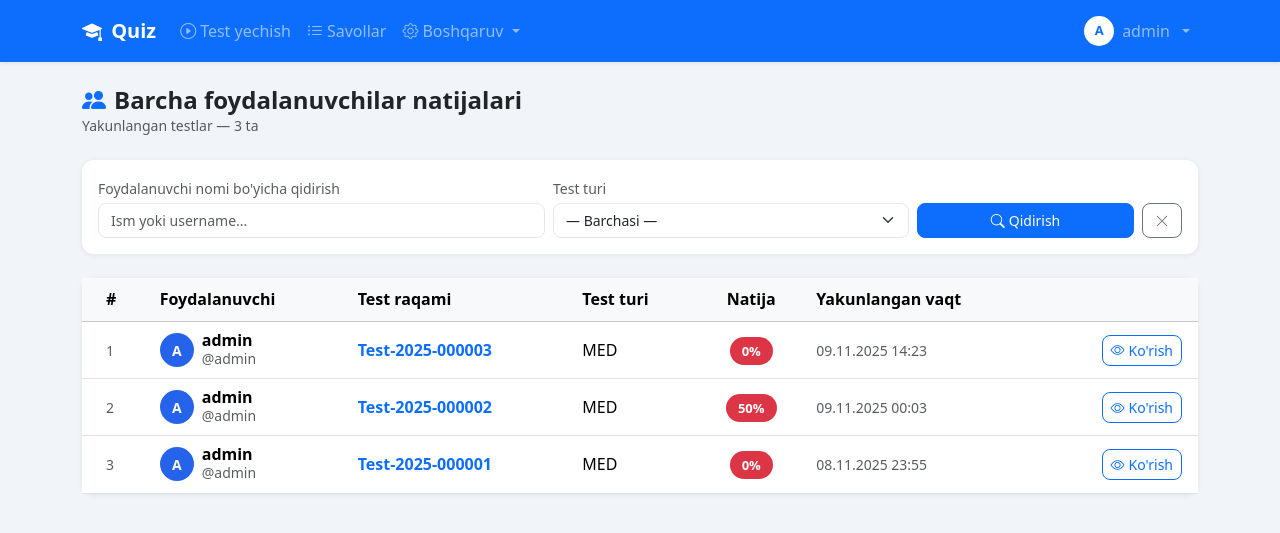
After one commit to tel0707/quiz_app, a Django app: page /quiz/all-results/ in a window 1280 px wide. The commit adds this page. Shown: the top 533 px of the page. Run offline with Django 4.2, Linux system fonts and the light colour scheme; a user stored in the database is signed in; data comes from the database, SQL or seed files in the repository.

Commit message:
feat: admin uchun barcha foydalanuvchilar natijalarini ko'rish sahifasi
- all_quiz_results view qo'shildi (faqat superuser uchun)
- Foydalanuvchi ismi, username, test turi, ball va sana ko'rsatiladi
- Username va test turi bo'yicha filter/qidiruv imkoniyati
- result_users superuser uchun istalgan foydalanuvchi testini ko'ra oladi
- Navbar Boshqaruv menusiga "Barcha natijalar" havolasi qo'shildi

Co-Authored-By: Claude Sonnet 4.6 <noreply@anthropic.com>

```diff
--- /dev/null
+++ b/quiz/templates/quiz/all_results.html
@@ -0,0 +1,196 @@
+{% extends 'quiz/base.html' %}
+{% block title %}Barcha natijalar{% endblock %}
+
+{% block extra_css %}
+<style>
+    .score-badge {
+        min-width: 60px;
+        font-size: 13px;
+        font-weight: 700;
+        padding: 5px 12px;
+        border-radius: 20px;
+    }
+    .avatar {
+        width: 34px; height: 34px;
+        border-radius: 50%;
+        background: #2563eb;
+        color: #fff;
+        font-weight: 700;
+        font-size: 14px;
+        display: inline-flex;
+        align-items: center;
+        justify-content: center;
+        flex-shrink: 0;
+    }
+    .filter-form .form-control,
+    .filter-form .form-select {
+        border-radius: 8px;
+        border: 1.5px solid #e5e7eb;
+        font-size: 14px;
+    }
+    .filter-form .btn { border-radius: 8px; font-size: 14px; }
+    .page-link { border-radius: 8px !important; margin: 2px; }
+    .page-item.active .page-link { background: #2563eb; border-color: #2563eb; }
+</style>
+{% endblock %}
+
+{% block content %}
+
+<!-- Header -->
+<div class="d-flex align-items-center justify-content-between mb-4">
+    <div>
+        <h4 class="fw-bold mb-0">
+            <i class="bi bi-people-fill me-2 text-primary"></i>Barcha foydalanuvchilar natijalari
+        </h4>
+        <p class="text-muted small mb-0">Yakunlangan testlar — {{ page_obj.paginator.count }} ta</p>
+    </div>
+</div>
+
+<!-- Filters -->
+<form method="get" class="filter-form card p-3 mb-4">
+    <div class="row g-2 align-items-end">
+        <div class="col-md-5">
+            <label class="form-label small text-muted mb-1">Foydalanuvchi nomi bo'yicha qidirish</label>
+            <input type="text" name="q" value="{{ search }}" class="form-control"
+                   placeholder="Ism yoki username...">
+        </div>
+        <div class="col-md-4">
+            <label class="form-label small text-muted mb-1">Test turi</label>
+            <select name="quiz_type" class="form-select">
+                <option value="">— Barchasi —</option>
+                {% for qt in quiz_types %}
+                <option value="{{ qt.pk }}" {% if selected_quiz_type == qt.pk|stringformat:"s" %}selected{% endif %}>
+                    {{ qt.name }}
+                </option>
+                {% endfor %}
+            </select>
+        </div>
+        <div class="col-md-3 d-flex gap-2">
+            <button type="submit" class="btn btn-primary flex-fill">
+                <i class="bi bi-search me-1"></i>Qidirish
+            </button>
+            <a href="{% url 'all_quiz_results' %}" class="btn btn-outline-secondary">
+                <i class="bi bi-x-lg"></i>
+            </a>
+        </div>
+    </div>
+</form>
+
+<!-- Table -->
+{% if page_obj.object_list %}
+<div class="card">
+    <div class="table-responsive">
+        <table class="table table-hover align-middle mb-0">
+            <thead class="table-light">
+                <tr>
+                    <th class="ps-4">#</th>
+                    <th>Foydalanuvchi</th>
+                    <th>Test raqami</th>
+                    <th>Test turi</th>
+                    <th class="text-center">Natija</th>
+                    <th>Yakunlangan vaqt</th>
+                    <th></th>
+                </tr>
+            </thead>
+            <tbody>
+                {% for quiz in page_obj %}
+                <tr>
+                    <td class="ps-4 text-muted small">
+                        {{ page_obj.start_index|add:forloop.counter0 }}
+                    </td>
+                    <td>
+                        <div class="d-flex align-items-center gap-2">
+                            <div class="avatar">
+                                {{ quiz.user.first_name|first|upper|default:quiz.user.username|first|upper }}
+                            </div>
+                            <div>
+                                <div class="fw-semibold lh-1">
+                                    {{ quiz.user.get_full_name|default:quiz.user.username }}
+                                </div>
+                                <div class="text-muted small">@{{ quiz.user.username }}</div>
+                            </div>
+                        </div>
+                    </td>
+                    <td>
+                        <span class="fw-semibold text-primary">{{ quiz.numbers }}</span>
+                    </td>
+                    <td>{{ quiz.quiz_type.name }}</td>
+                    <td class="text-center">
+                        <span class="score-badge
+                            {% if quiz.score >= 86 %}bg-success text-white
+                            {% elif quiz.score >= 71 %}bg-primary text-white
+                            {% elif quiz.score >= 56 %}bg-warning text-dark
+                            {% else %}bg-danger text-white{% endif %}">
+                            {{ quiz.score }}%
+                        </span>
+                    </td>
+                    <td class="text-muted small">{{ quiz.finished|date:"d.m.Y H:i" }}</td>
+                    <td class="text-end pe-3">
+                        <a href="{% url 'result_users' quiz.pk %}" class="btn btn-outline-primary btn-sm">
+                            <i class="bi bi-eye me-1"></i>Ko'rish
+                        </a>
+                    </td>
+                </tr>
+                {% endfor %}
+            </tbody>
+        </table>
+    </div>
+</div>
+
+<!-- Pagination -->
+{% if page_obj.has_other_pages %}
+<nav class="mt-4">
+    <ul class="pagination justify-content-center flex-wrap">
+        {% if page_obj.has_previous %}
+        <li class="page-item">
+            <a class="page-link" href="?page={{ page_obj.previous_page_number }}&q={{ search }}&quiz_type={{ selected_quiz_type }}">
+                <i class="bi bi-chevron-left"></i>
+            </a>
+        </li>
+        {% else %}
+        <li class="page-item disabled">
+            <span class="page-link"><i class="bi bi-chevron-left"></i></span>
+        </li>
+        {% endif %}
+
+        {% for i in page_obj.paginator.page_range %}
+            {% if page_obj.number == i %}
+                <li class="page-item active"><span class="page-link">{{ i }}</span></li>
+            {% elif i > page_obj.number|add:"-3" and i < page_obj.number|add:"3" %}
+                <li class="page-item">
+                    <a class="page-link" href="?page={{ i }}&q={{ search }}&quiz_type={{ selected_quiz_type }}">{{ i }}</a>
+                </li>
+            {% endif %}
+        {% endfor %}
+
+        {% if page_obj.has_next %}
+        <li class="page-item">
+            <a class="page-link" href="?page={{ page_obj.next_page_number }}&q={{ search }}&quiz_type={{ selected_quiz_type }}">
+                <i class="bi bi-chevron-right"></i>
+            </a>
+        </li>
+        {% else %}
+        <li class="page-item disabled">
+            <span class="page-link"><i class="bi bi-chevron-right"></i></span>
+        </li>
+        {% endif %}
+    </ul>
+</nav>
+{% endif %}
+
+{% else %}
+<div class="card">
+    <div class="card-body text-center py-5">
+        <i class="bi bi-inbox display-3 text-muted d-block mb-3"></i>
+        <h5 class="text-muted">
+            {% if search or selected_quiz_type %}
+                Qidiruv bo'yicha natija topilmadi
+            {% else %}
+                Hali birorta test yakunlanmagan
+            {% endif %}
+        </h5>
+    </div>
+</div>
+{% endif %}
+
+{% endblock %}
--- a/quiz/templates/quiz/navbar.html
+++ b/quiz/templates/quiz/navbar.html
@@ -37,6 +37,10 @@
                         <li><a class="dropdown-item" href="{% url 'upload_quiz_from_word' %}">
                             <i class="bi bi-file-earmark-word text-primary me-2"></i>Word dan yuklash
                         </a></li>
+                        <li><hr class="dropdown-divider"></li>
+                        <li><a class="dropdown-item" href="{% url 'all_quiz_results' %}">
+                            <i class="bi bi-people-fill text-info me-2"></i>Barcha natijalar
+                        </a></li>
                     </ul>
                 </li>
                 {% endif %}
--- a/quiz/urls.py
+++ b/quiz/urls.py
@@ -18,6 +18,7 @@ urlpatterns = [
     path('quiz/save-answer/', views.save_answer, name='save_answer'),
     path('quiz/finish/', views.finish_quiz, name='finish_quiz'),
     path('result_users/<int:quiz_id>/', views.result_users, name='result_users'),
+    path('all-results/', views.all_quiz_results, name='all_quiz_results'),
 # Auth
     path('login/', views.user_login, name='login'),
     path('logout/', views.user_logout, name='logout'),
--- a/quiz/views.py
+++ b/quiz/views.py
@@ -552,13 +552,52 @@ def chek_user(username: str) -> bool:
 
 
 @login_required
+def all_quiz_results(request):
+    if not request.user.is_superuser:
+        messages.error(request, "Bu sahifaga faqat administrator kirishi mumkin.")
+        return redirect('quiztype_list')
+
+    qs = (
+        GenerateQuiz.objects
+        .filter(finished__isnull=False)
+        .select_related('user', 'quiz_type')
+        .order_by('-finished')
+    )
+
+    search = request.GET.get('q', '').strip()
+    if search:
+        qs = qs.filter(user__username__icontains=search) | qs.filter(user__first_name__icontains=search) | qs.filter(user__last_name__icontains=search)
+        qs = qs.order_by('-finished')
+
+    quiz_type_id = request.GET.get('quiz_type', '')
+    if quiz_type_id:
+        qs = qs.filter(quiz_type_id=quiz_type_id)
+
+    paginator = Paginator(qs, 20)
+    page_obj = paginator.get_page(request.GET.get('page'))
+
+    quiz_types = QuizType.objects.filter(is_active=True).order_by('name')
+
+    return render(request, 'quiz/all_results.html', {
+        'page_obj': page_obj,
+        'search': search,
+        'quiz_types': quiz_types,
+        'selected_quiz_type': quiz_type_id,
+    })
+
+
+@login_required
 def result_users(request, quiz_id):
-    user = request.user
-    quiz = get_object_or_404(GenerateQuiz, id=quiz_id, user=user)
+    if request.user.is_superuser:
+        quiz = get_object_or_404(GenerateQuiz, id=quiz_id)
+    else:
+        quiz = get_object_or_404(GenerateQuiz, id=quiz_id, user=request.user)
+
+    quiz_user = quiz.user
 
     my_tests = (
         AnswerUsers.objects
-        .filter(user=user, generate_quiz=quiz)
+        .filter(user=quiz_user, generate_quiz=quiz)
         .select_related('question', 'answer')
         .order_by('-id')
     )
@@ -567,7 +606,7 @@ def result_users(request, quiz_id):
     answer = Answer.objects.filter(question_id__in=question_ids)
 
     context = {
-        'user': user,
+        'user': quiz_user,
         'my_tests': my_tests,
         'answer': answer,
     }
```
